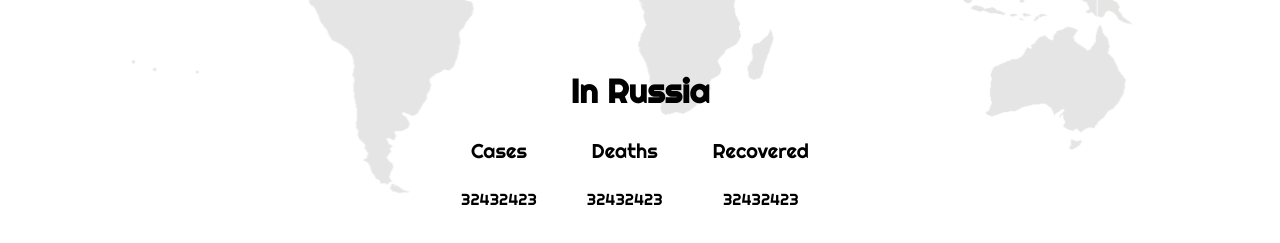
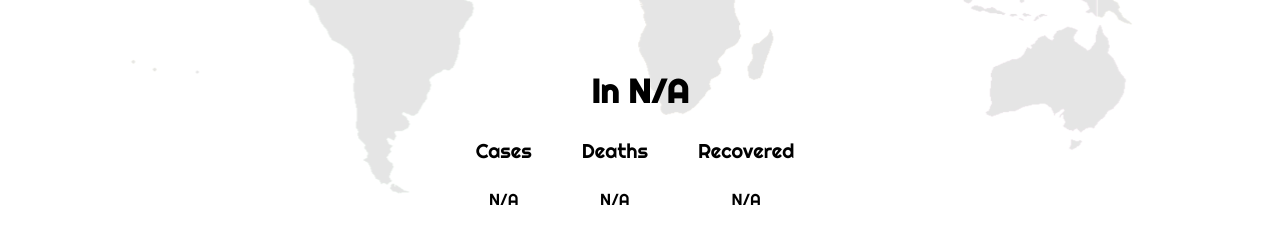
Before and after one commit to MLH-Fellowship/Covid-Overflow, a Next.js app in the folder landing-page/: page / in a window 1280 px wide. Shown: the part 491-734 px from the top of the page. Built offline with nearby package versions, Linux system fonts and the light colour scheme; no server answers.

Commit message:
:alien: Add API Calls to Fetch COVID Data

```diff
--- a/landing-page/package.json
+++ b/landing-page/package.json
@@ -9,6 +9,7 @@
   },
   "dependencies": {
     "@zeit/next-sass": "^1.0.1",
+    "axios": "^0.19.2",
     "next": "9.4.4",
     "react": "16.13.1",
     "react-dom": "16.13.1",
--- /dev/null
+++ b/landing-page/pages/axios.js
@@ -0,0 +1,8 @@
+import axios from 'axios';
+
+const axiosInstance = axios.create({
+  baseURL: 'https://corona.lmao.ninja/v2/',
+  /* other custom settings */
+});
+
+export default axiosInstance;
--- a/landing-page/pages/index.js
+++ b/landing-page/pages/index.js
@@ -1,10 +1,59 @@
 import Head from 'next/head';
+import { useState, useEffect } from 'react';
+import axios from 'axios';
+import covidAxios from './axios';
 import classes from './index.module.scss';
 import Navbar from './components/navbar';
 import Layout from './HOC/Layout';
 import Button from './components/Button';
 
 export default function Home() {
+  const [countryName, setCountryName] = useState(undefined);
+  const [countryData, setCountryData] = useState(undefined);
+
+  useEffect(() => {
+    async function fetchData() {
+      // API Call to Find User IP
+      const getUserIP = await axios.get('https://api.ipify.org');
+      const getIPFromLocalStorage = JSON.parse(localStorage.getItem('userIP'));
+      const userCurrentIP = getUserIP.data;
+
+      // if User visits First Time or location has been changed
+      if (!getIPFromLocalStorage || userCurrentIP !== getIPFromLocalStorage) {
+        // Store User IP in Local Storage
+        localStorage.setItem('userIP', JSON.stringify(userCurrentIP));
+        // API Call to Find User Country name
+        const getUserLocationData = await axios.get(
+          `https://api.ipgeolocation.io/ipgeo?apiKey=c244e709e5a54d0898b72b1e2905a3ee&ip=${userCurrentIP}&fields=country_name`,
+        );
+        setCountryName(getUserLocationData.data.country_name);
+        // Store User Country in Local Storage
+        localStorage.setItem(
+          'userCountry',
+          JSON.stringify(getUserLocationData.data.country_name),
+        );
+        // API Call for COVID Stats
+        const userCountry = getUserLocationData.data.country_name;
+        const res = await covidAxios.get(`countries/${userCountry}`);
+        setCountryData(res.data);
+      } else {
+        const getCountryFromLocalStorage = JSON.parse(
+          localStorage.getItem('userCountry'),
+        );
+        setCountryName(getCountryFromLocalStorage);
+        const res = await covidAxios.get(
+          `countries/${getCountryFromLocalStorage}`,
+        );
+        setCountryData(res.data);
+      }
+    }
+    fetchData();
+  }, []);
+
+  useEffect(() => {
+    console.log(countryName);
+    console.log(countryData);
+  }, [countryData]);
   return (
     <Layout>
       <div className={classes.home}>
@@ -29,19 +78,19 @@ export default function Home() {
             </div>
           </div>
           <div className={classes.main_footer}>
-            <h2>In Russia</h2>
+            <h2>In {countryName ? countryName : 'N/A'}</h2>
             <ul>
               <li>
                 <p>Cases</p>
-                <span>32432423</span>
+                <span>{countryData ? countryData.cases : 'N/A'}</span>
               </li>
               <li>
                 <p>Deaths</p>
-                <span>32432423</span>
+                <span>{countryData ? countryData.deaths : 'N/A'}</span>
               </li>
               <li>
                 <p>Recovered</p>
-                <span>32432423</span>
+                <span>{countryData ? countryData.recovered : 'N/A'}</span>
               </li>
             </ul>
           </div>
```
Also changed, not shown: 1 other file (tests, documents, lock files or other folders).
